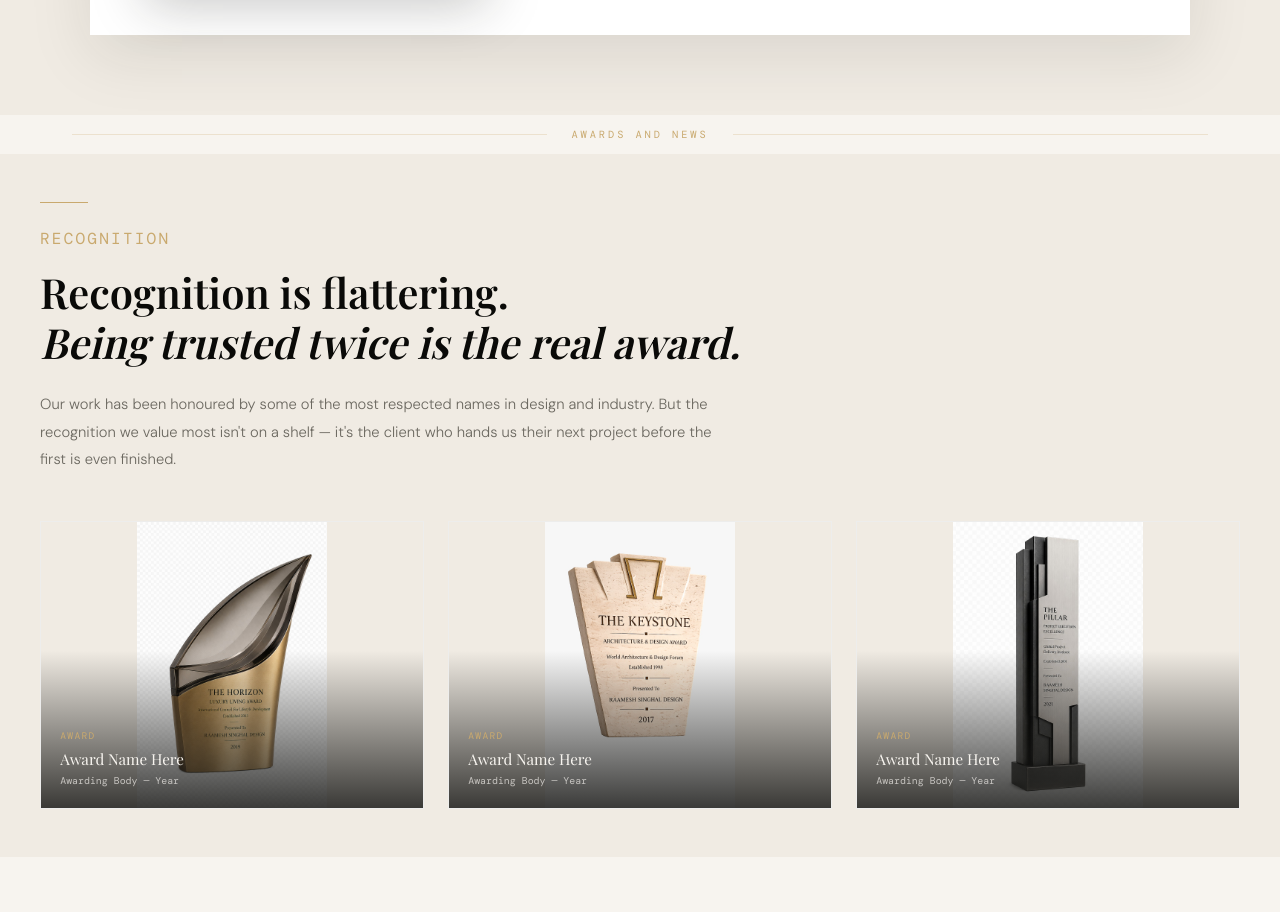
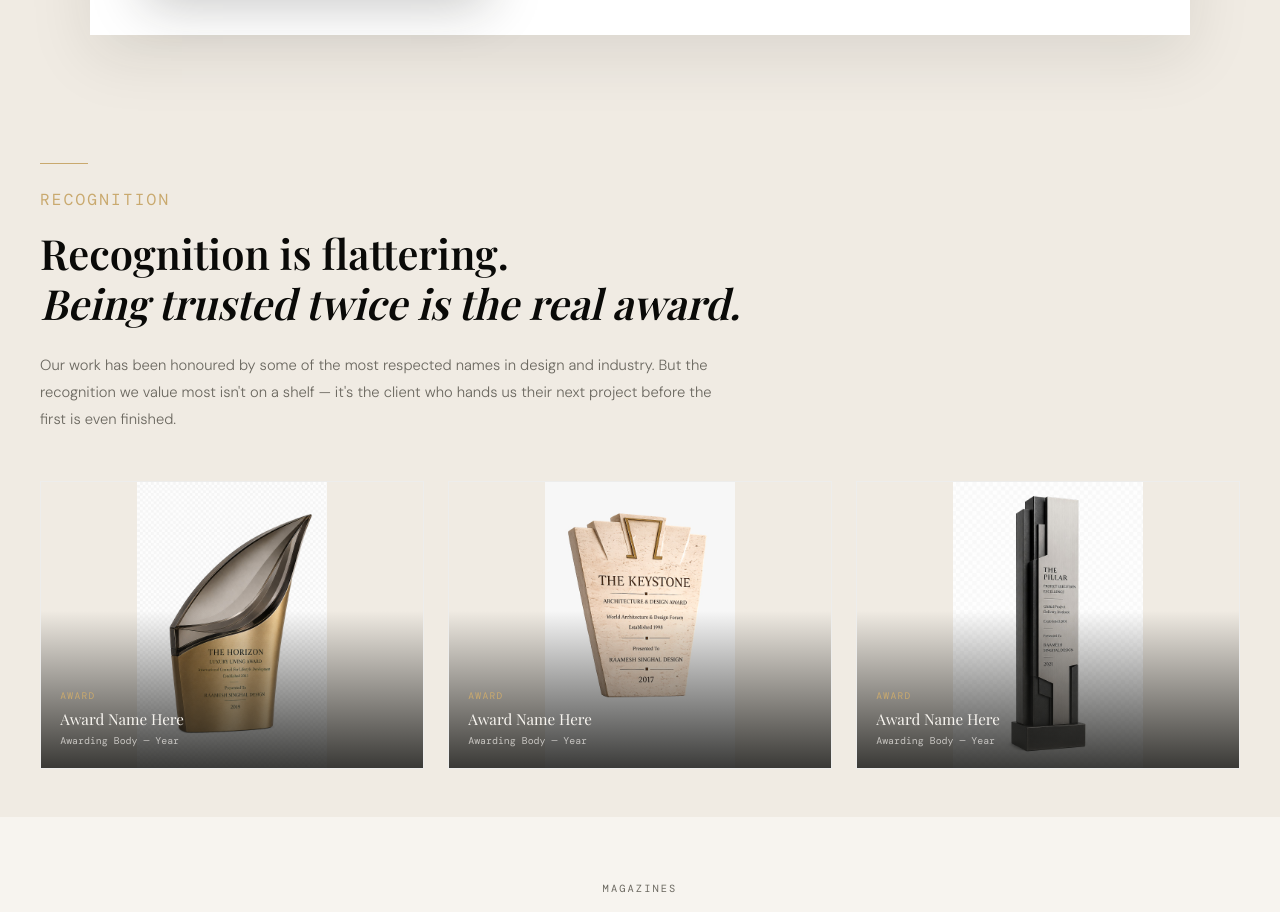
Before and after one commit to ShreyaSinghal12/rsd-website, a React (Vite) app: page / in a window 1280 px wide. Shown: the part 3911-4823 px from the top of the page. Built offline with nearby package versions, Linux system fonts and the light colour scheme; a web font is replaced by a local one.

Commit message:
Remove Awards and News section divider

```diff
--- a/src/pages/Home.jsx
+++ b/src/pages/Home.jsx
@@ -619,7 +619,7 @@ export default function Home() {
       </section>
 
       {/* ── SECTION DIVIDER ── */}
-      <SectionDivider label="Awards and News" />
+      {/* <SectionDivider label="Awards and News" /> */}
 
       {/* Block 1a — Awards */}
       <section>
```
